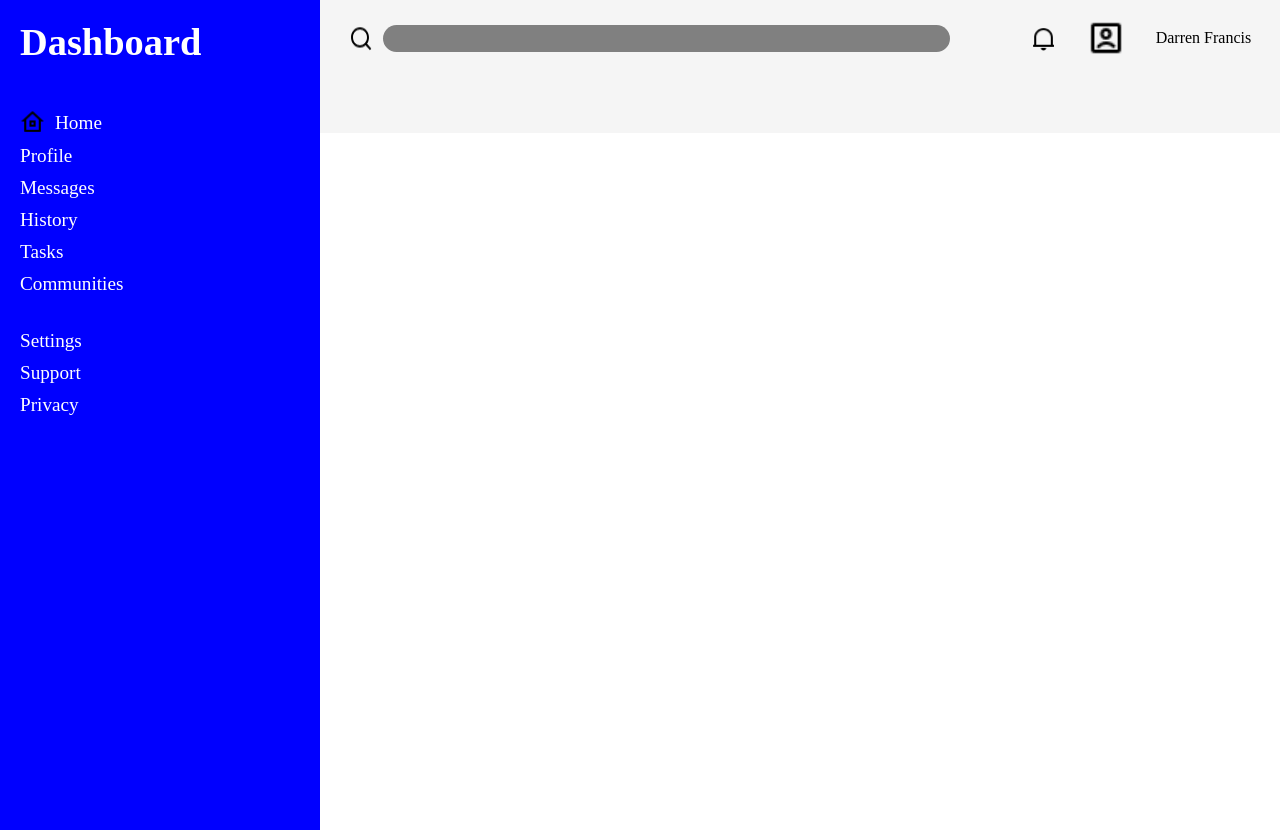
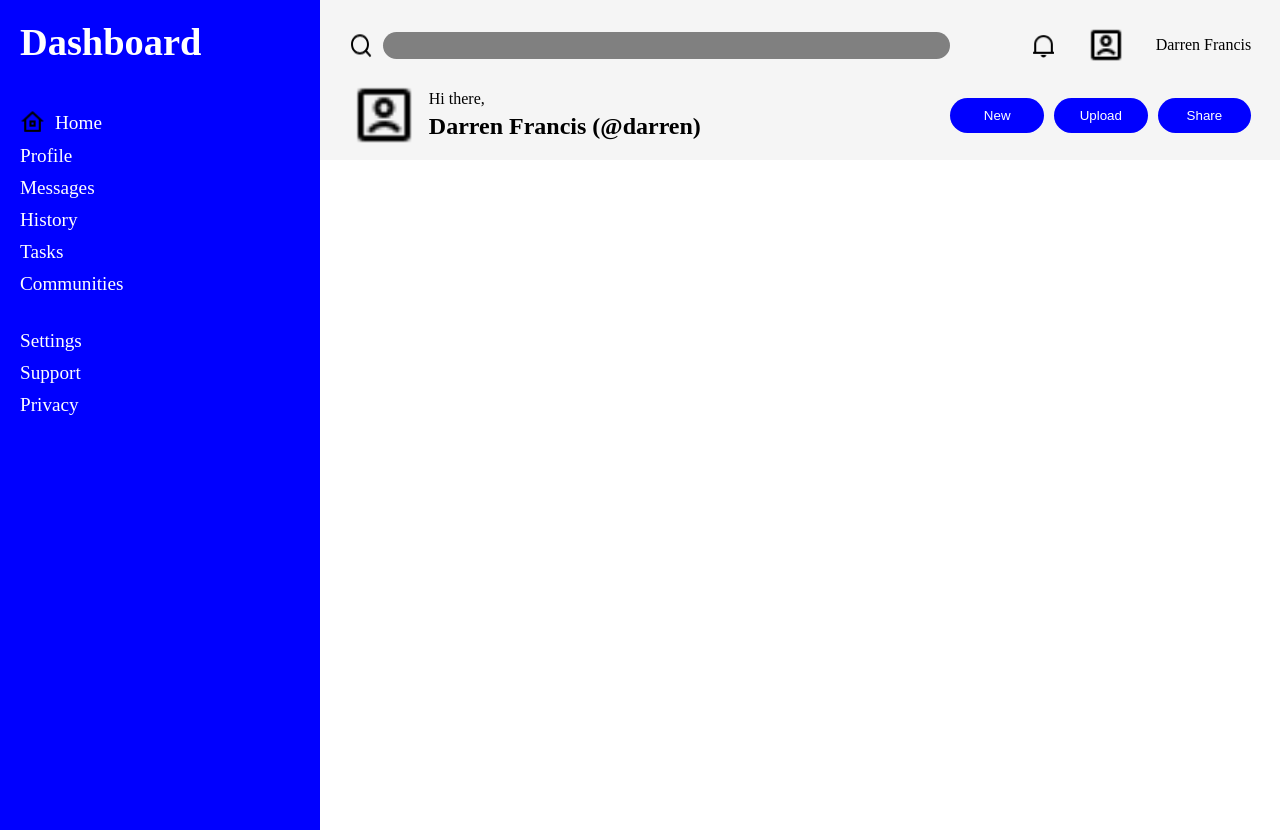
Before and after one commit to Darrenf040/Admin-Dashboard, a plain HTML site: page index.html in a window 1280 px wide. Drawn offline with Linux system fonts and the light colour scheme.

Commit message:
bottom header

```diff
--- a/index.html
+++ b/index.html
@@ -36,6 +36,21 @@
             </div>
             <p>Darren Francis</p>
         </div>
+        <!--bottom row of header-->
+        <div class="profile-status">
+            <div class="profile-img">
+                <img src="images/profile-picture.png" alt="">
+            </div>
+            <div class="welcome-message">
+                <p>Hi there,</p>
+                <h1>Darren Francis (@darren)</h1>
+            </div>
+        </div>
+        <div class="header-buttons">
+            <button class="header-btn">New</button>
+            <button class="header-btn">Upload</button>
+            <button class="header-btn">Share</button>
+        </div>
     </div>
     <div class="main-content">
 
--- a/styles.css
+++ b/styles.css
@@ -72,3 +72,39 @@ ul{
 .search-container{
     display: flex;
 }
+
+.profile-status{
+    display: flex;
+    align-items: center;
+    gap: 10px;
+}
+.profile-status img{
+    width: 70px;
+    height: 100%;
+}
+.profile-status h1{
+    margin: 0;
+    font-size: 1.5rem;
+}
+.profile-status p{
+    margin: 0;
+    margin-bottom: 5px;
+}
+.header-buttons{
+    display: flex;
+    justify-content: flex-end;
+    gap: 10px;
+}
+.header-btn{
+    padding: 10px 0;
+    width: 100%;
+    min-width: 80px;
+    max-width: 120px;
+    border-radius: 30px;
+    background-color: blue;
+    color: white;
+    border-style: none;
+}
+.profile-status .profile-img{
+    height: 70px;
+}
```
Lines whose indentation alone changed are shown as unchanged.
